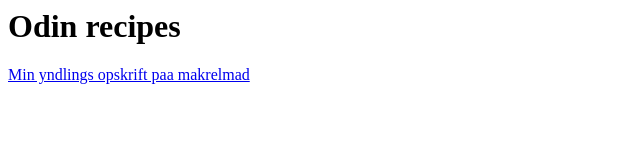
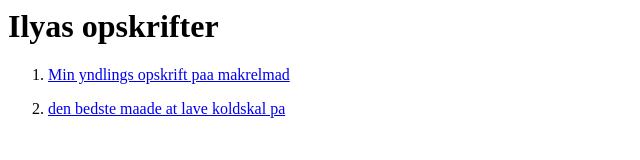
Before and after one commit to berlucci/odin-recipes, a plain HTML site: page index.html in a window 1280 px wide. Shown: the whole page, without its empty margins (0-640 px from the left). Drawn offline with Linux system fonts and the light colour scheme.

Commit message:
linked it to koldskal.html

```diff
--- a/index.html
+++ b/index.html
@@ -4,8 +4,15 @@
     <title>About</title>
   </head>
  <body>
-    <h1>Odin recipes</h1>
+    <h1>Ilyas opskrifter</h1>
 
-<a href= "./recipes/makrelmad.html"> Min yndlings opskrift paa makrelmad<a>
+<ol>
+
+<li> <a href= "./recipes/makrelmad.html"> Min yndlings opskrift paa makrelmad<a> </li>
+<p>
+
+<li><a href= "./recipes/koldskal.html" > den bedste maade at lave koldskal pa <a> </li>
+
+</ol>
   </body>
 </html>
```
